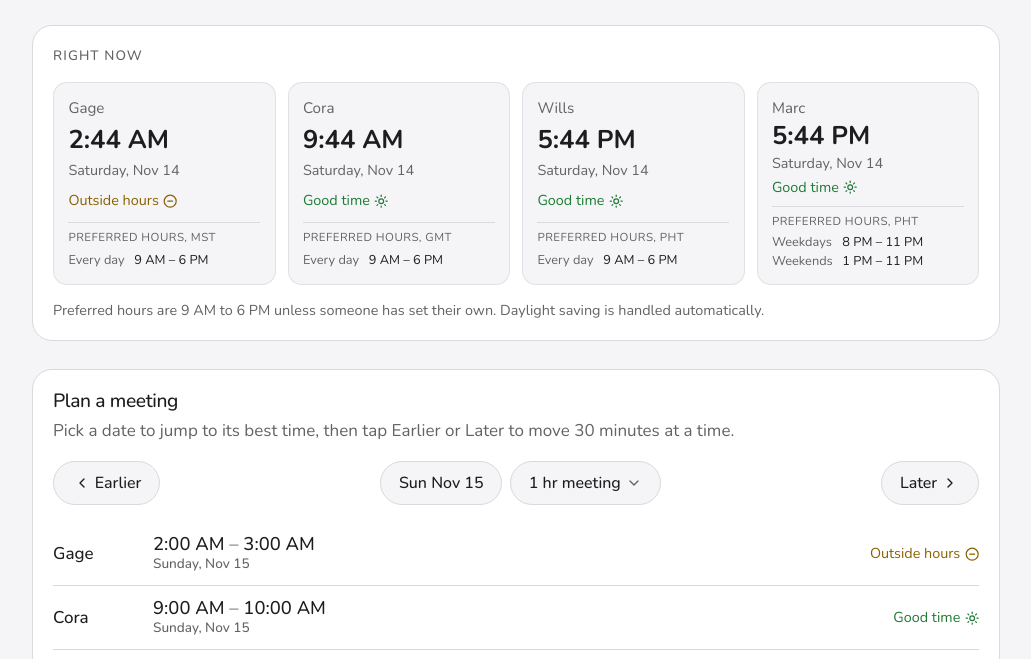
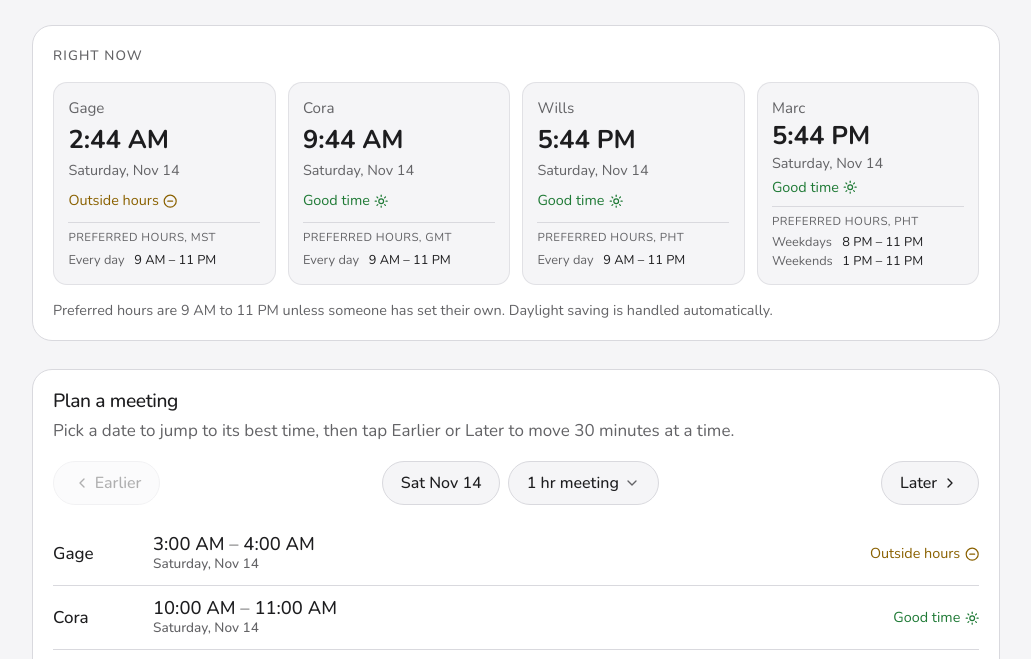
Before and after one commit to fwancis9/team-overlap, a plain HTML site: page index.html in a window 1280 px wide. Shown: the part 119-778 px from the top of the page, without its empty margins (124-1155 px from the left). Drawn offline with nearby package versions, Linux system fonts and the light colour scheme.

Commit message:
Set default preferred hours to 9 AM - 11 PM

```diff
--- a/index.html
+++ b/index.html
@@ -38,7 +38,7 @@
   <section class="now" aria-labelledby="now-label">
     <div class="now-label" id="now-label">Right now</div>
     <div class="now-grid" id="now-grid"></div>
-    <p class="foot">Preferred hours are 9 AM to 6 PM unless someone has set their own. Daylight saving is handled automatically.</p>
+    <p class="foot">Preferred hours are 9 AM to 11 PM unless someone has set their own. Daylight saving is handled automatically.</p>
   </section>
 
   <section class="planner" id="planner" aria-labelledby="planner-title">
--- a/script.js
+++ b/script.js
@@ -6,7 +6,7 @@
   const SLOT_MS = SAMPLE_MINUTES * MINUTE_MS;
   const DAY_MS = 24 * 60 * MINUTE_MS;
   /* Preferred hours as minutes after local midnight. Anyone without their own uses the default. */
-  const DEFAULT_HOURS = [{ start: 9 * 60, end: 18 * 60 }];
+  const DEFAULT_HOURS = [{ start: 9 * 60, end: 23 * 60 }];
   const WEEKEND_DAYS = ["Sat", "Sun"];
   /* Browsers only give "GMT+8" for Manila, so name it the way people say it. */
   const ZONE_NAMES = { "Asia/Manila": "PHT" };
```
